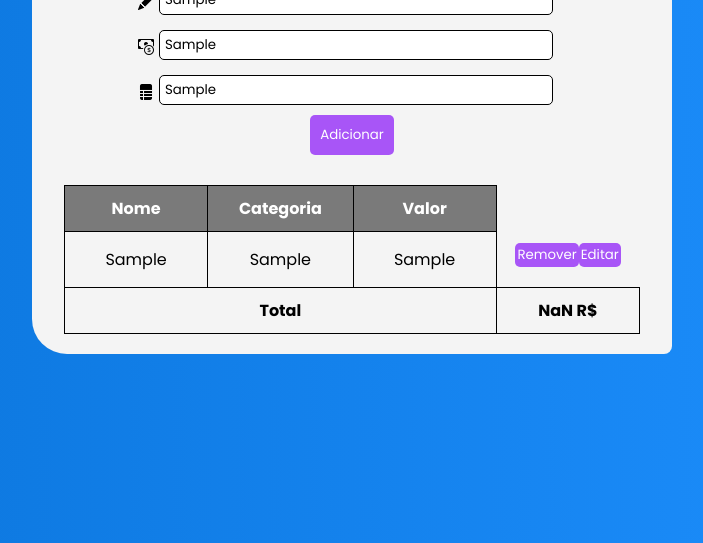
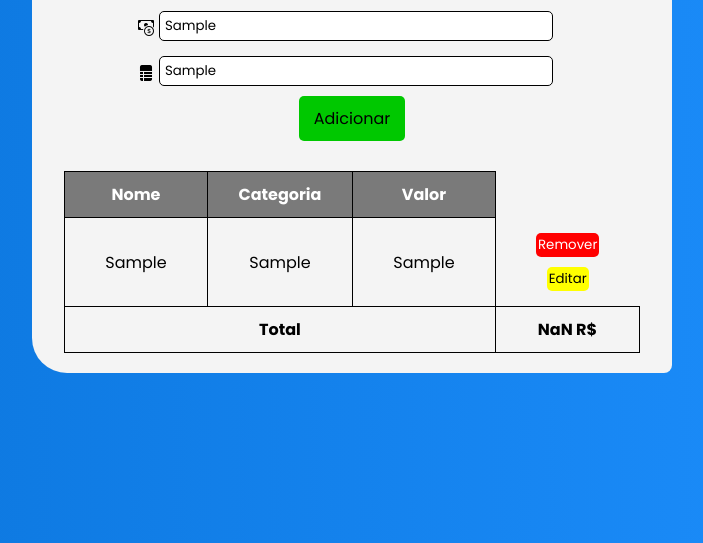
Before and after one commit to RogherSoares/avalicao, a plain HTML site: page index.html in a window 1280 px wide. Both pictures are taken after typing "Sample", "Sample", "Sample" into the empty fields and a click on the button "Adicionar". Shown: the part 257-800 px from the top of the page, without its empty margins (288-991 px from the left). Drawn offline with nearby package versions, Linux system fonts and the light colour scheme.

Commit message:
estilando os botoes

```diff
--- a/index.html
+++ b/index.html
@@ -23,7 +23,7 @@
             <i class="bi bi-file-ruled-fill"></i>
             <input type="text" placeholder="Categoria do item..." id="itemCategoria">
         </div>
-        <button type="button" id="btnAdiconar" onclick="addDados()">Adicionar</button>
+        <button type="button" class="adicionar" id="btnAdiconar" onclick="addDados()">Adicionar</button>
 
         <table  id="tabela" style="display: none;">
             <tr>
--- a/style.css
+++ b/style.css
@@ -46,9 +46,30 @@ button {
     padding: 10px;
     border: none;
     border-radius: 5px;
-    background: rgb(168, 85, 247);
-    color: rgb(255, 255, 255);
     margin-bottom: 10px;
+}
+button.editar {
+    background-color: rgb(255, 255, 0);
+    color: black;
+    margin: 5px;
+}
+
+button.remover {
+    background-color: rgb(255, 0, 0);
+    color: white;
+    margin: 5px;
+}
+button.adicionar {
+    background-color: rgb(0, 200, 0);
+    padding: 10px 15px;
+    border: none;
+    border-radius: 5px;
+    font-size: 16px;
+    transition: background-color 0.3s ease;
+}
+
+button.adicionar:hover {
+    background-color: rgb(0, 100, 0);
 }
 table {
     width: 90%;
```
